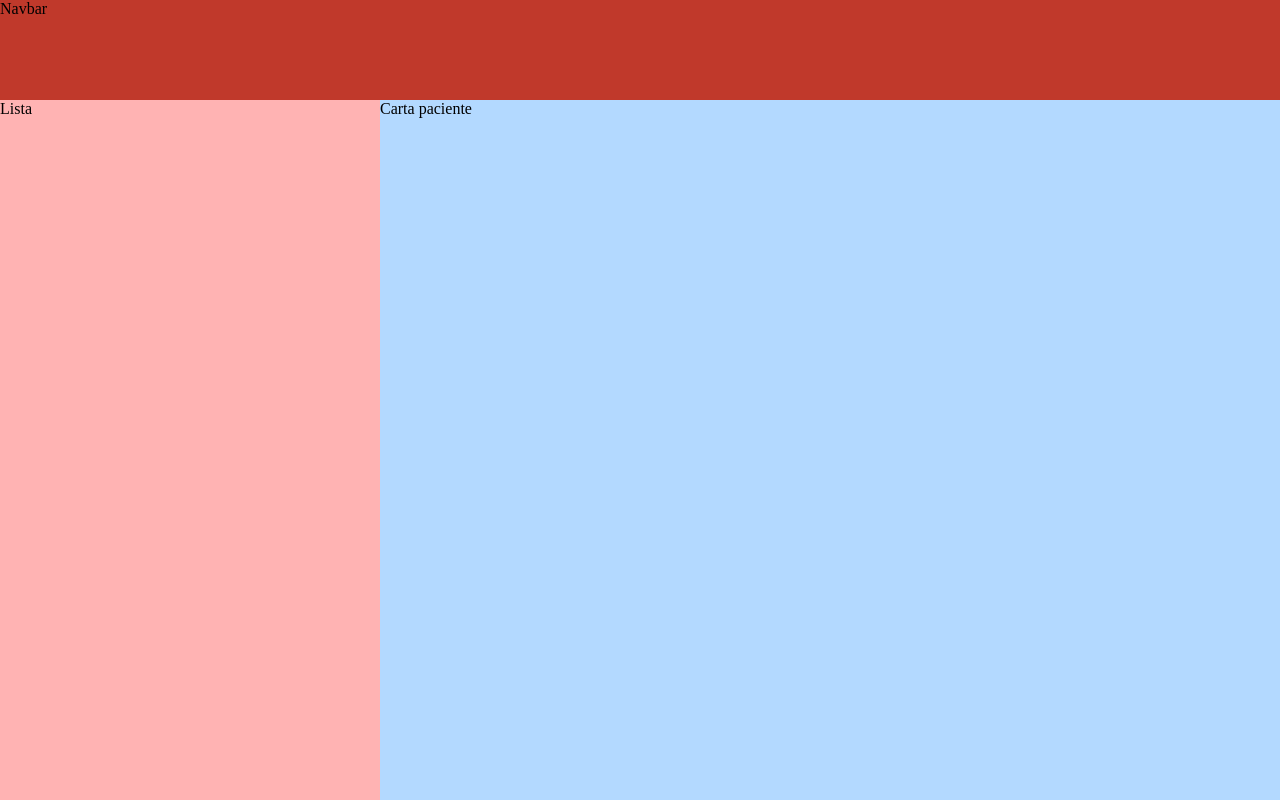
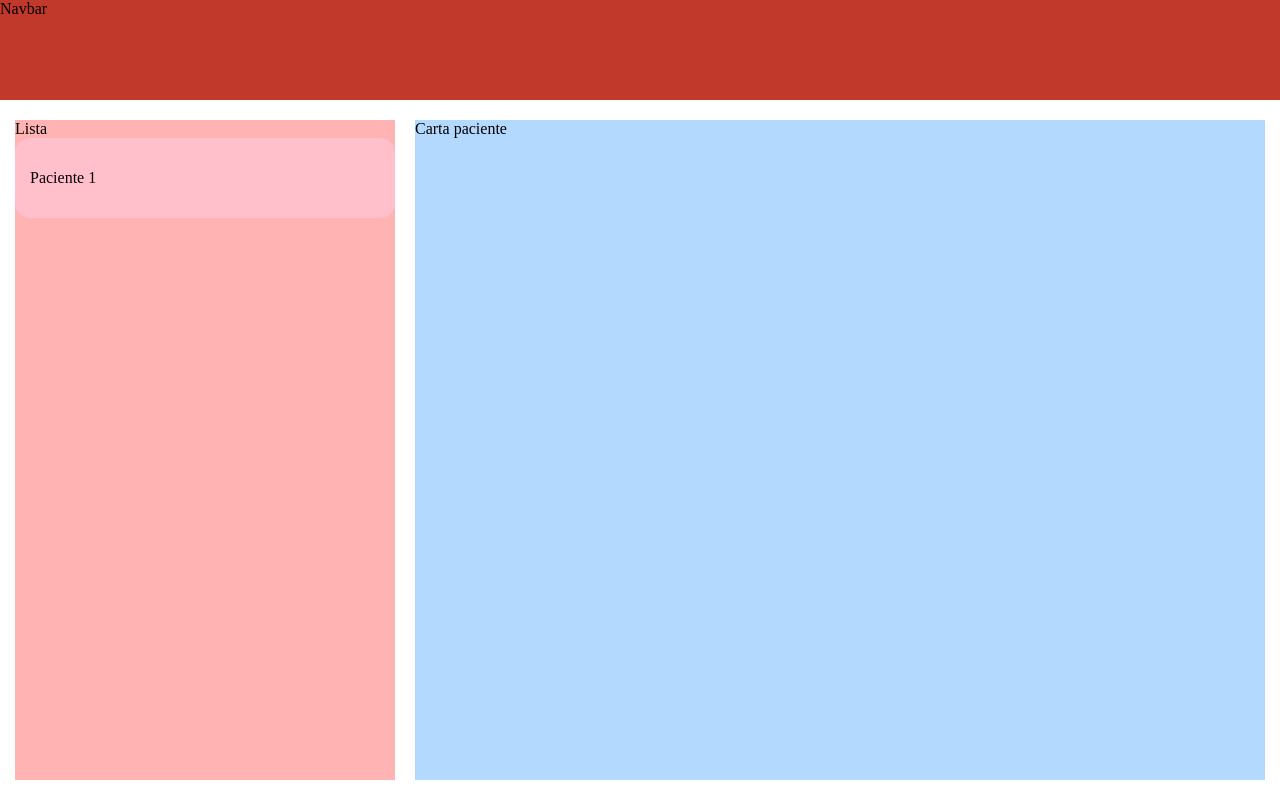
Before and after one commit to FranB2MIL/Proyecto-Pediatria-ver1, a React (Vite) app: page / in a window 1280 px wide. Built offline with nearby package versions, Linux system fonts and the light colour scheme.

Commit message:
Idea: Basic List Structure

```diff
--- a/src/App.jsx
+++ b/src/App.jsx
@@ -12,7 +12,7 @@ function App() {
 
         <MyNavBar/>
 
-        <div style={{ display: 'flex', flex: 1 }}>
+        <div className='main-container-0'>
 
           <PatientList/>
 
--- /dev/null
+++ b/src/components/patientItem/PatientListItem.jsx
@@ -0,0 +1,11 @@
+import styles from './PatientListItem.module.css'
+
+const PatientListItem = () => {
+  return (
+    <div className={styles.patientlistitem}>
+      <p>Paciente 1</p>
+    </div>
+  )
+}
+
+export default PatientListItem
--- /dev/null
+++ b/src/components/patientItem/PatientListItem.module.css
@@ -0,0 +1,5 @@
+.patientlistitem {
+  background: pink;
+  padding: 15px;
+  border-radius: 15px;
+}
--- a/src/components/patientList/PatientList.jsx
+++ b/src/components/patientList/PatientList.jsx
@@ -1,7 +1,11 @@
+import styles from './PatientList.module.css'
+import PatientListItem from '../patientItem/PatientListItem'
+
 const PatientList = () => {
   return (
-    <div style={{ width: '380px', background: '#FFB3B3', height: '100%' }}>
+    <div className={styles.patientlist}>
       Lista
+      <PatientListItem/>
     </div>
   )
 }
--- /dev/null
+++ b/src/components/patientList/PatientList.module.css
@@ -0,0 +1,5 @@
+.patientlist {
+  width: 380px;
+  background: #FFB3B3;
+  height: 100%;
+}
--- a/src/index.css
+++ b/src/index.css
@@ -21,3 +21,10 @@
 body {
   margin: 0;
 }
+
+.main-container-0 {
+  display: flex;
+  flex: 1;
+  padding: 20px 15px;
+  gap: 20px;
+}
```
Also changed, not shown: 1 other file (tests, documents, lock files or other folders).
